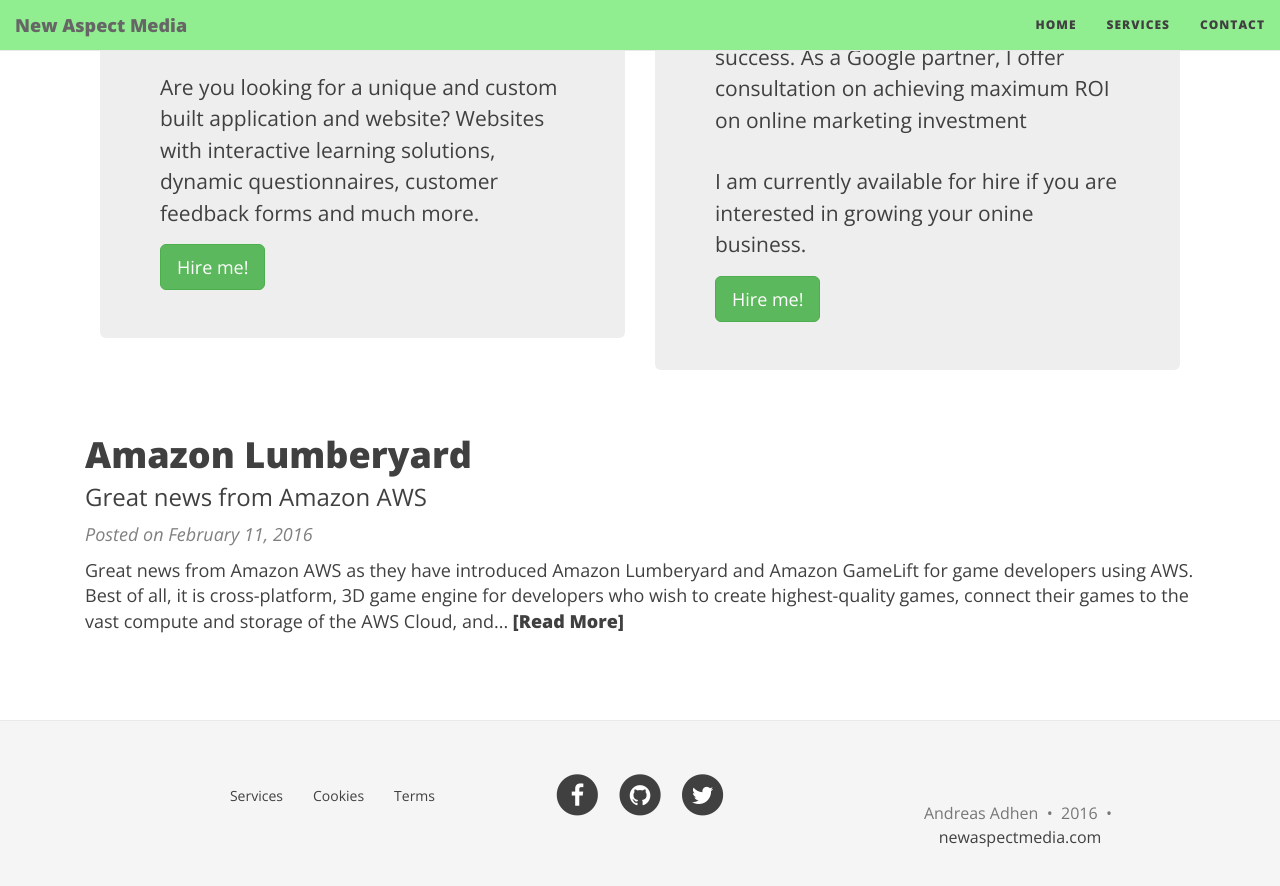
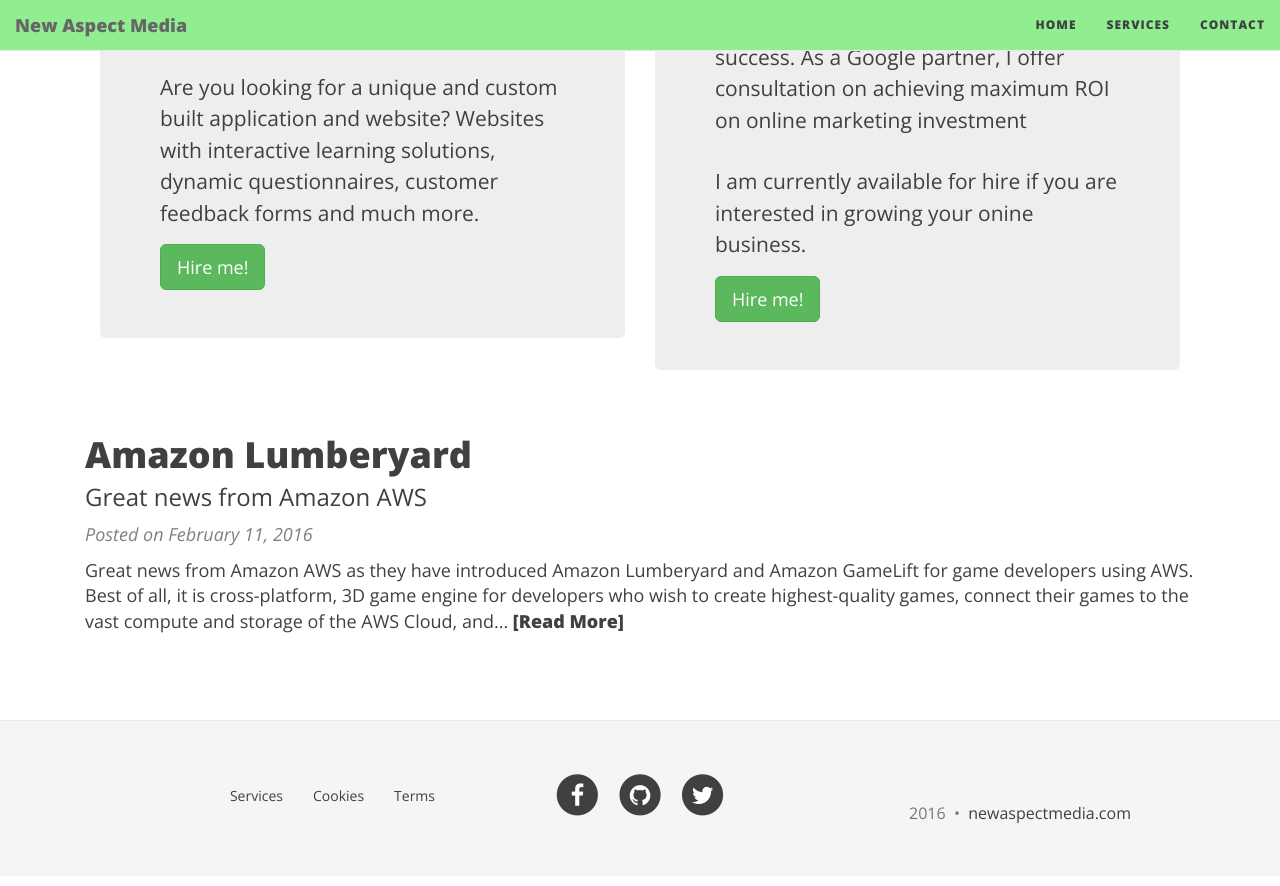
Before and after one commit to newmedia77/appxnam, a Jekyll site: the page built from index.html, in a window 1280 px wide and 900 px high, scrolled down 502 px. Shown: the top 886 px of the window. Built offline with Jekyll 4.4.1, drawn with Linux system fonts in a browser that asks for light colours; nearby versions of some CDN libraries; the list of posts is cut into pages by our own code.

Commit message:
andreas
footer

```diff
--- a/_includes/footer.html
+++ b/_includes/footer.html
@@ -94,10 +94,7 @@
   <div class="clearfix visible-xs-block"></div>
   <div class="col-xs-6 col-sm-4">
       <p class="copyright text-muted">
-      {{ site.author.name }}
-      &nbsp;&bull;&nbsp;
       {{ site.time | date: '%Y' }}
-
       {% if site.url-pretty %}
       &nbsp;&bull;&nbsp;
       <a href="{{ site.url }}">{{ site.url-pretty }}</a>
```
